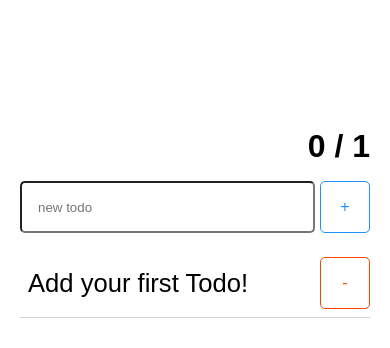
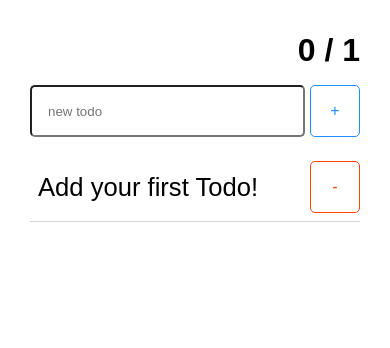
Before and after one commit to chrishughallen/React-Todo-List, a React (Create React App) app: page / in a window 390 px wide. Shown: the top 348 px of the page. Built offline with nearby package versions, Linux system fonts and the light colour scheme.

Commit message:
fixing some css

```diff
--- a/src/App.css
+++ b/src/App.css
@@ -12,7 +12,7 @@
 
 @media (max-width: 600px) {
   .wrapper {
-    grid-template-columns: 20px 1fr 20px;
+    grid-template-columns: 30px 1fr 30px;
   }
 }
 
@@ -20,7 +20,7 @@
   grid-column: 2;
   display: flex;
   flex-direction: column;
-  margin-top: 8rem;
+  margin-top: 2rem;
 }
 
 .App > h1 {
```
